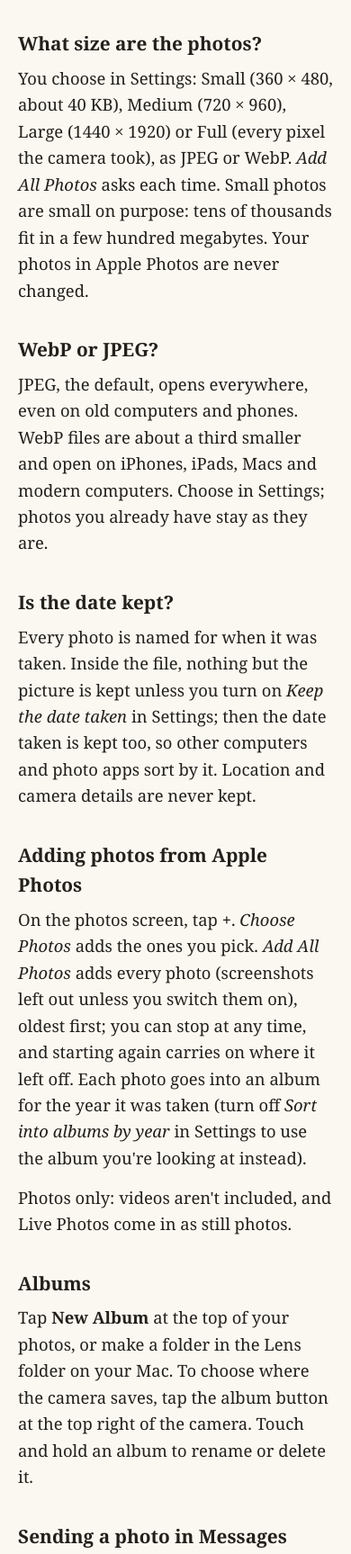
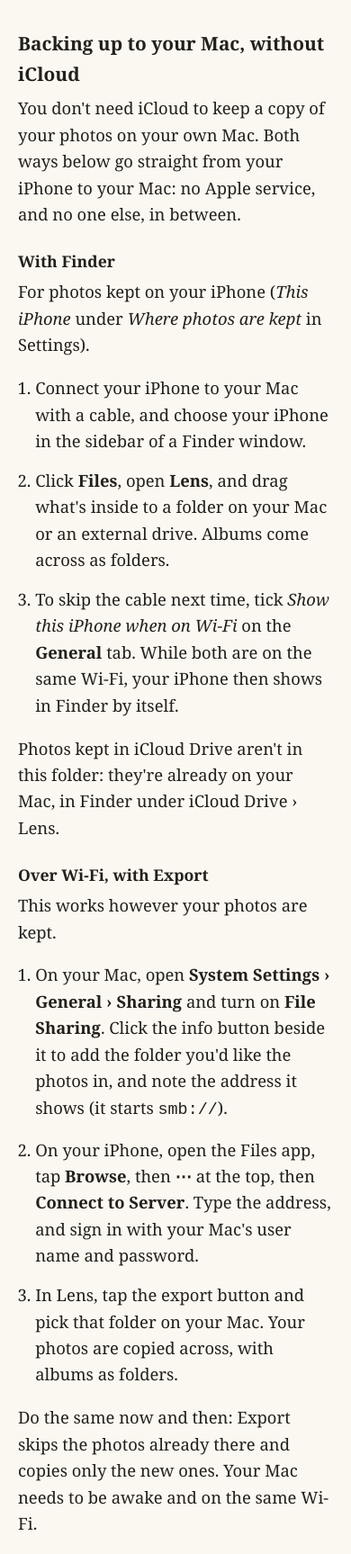
Before and after one commit to KananEisley/byway-site, a plain HTML site: page lens/support/index.html in a window 390 px wide. Shown: the part 1484-3211 px from the top of the page at 90% size. Drawn offline with Linux system fonts and the light colour scheme.

Commit message:
Lens help: backing up to your Mac, without iCloud (#13)
* Lens help: backing up to your Mac, without iCloud

With Finder (Lens's folder on the iPhone shows in Finder's Files tab, by
cable or Wi-Fi) or over Wi-Fi through the Mac's File Sharing and Lens's
Export, straight from the iPhone to the Mac.

Co-Authored-By: Claude Opus 5.5 <noreply@anthropic.com>
Claude-Session: https://claude.ai/code/session_01FY8Ki9343XKvozgQXWufPz

* Help pages: style numbered steps and small headings

Co-Authored-By: Claude Opus 5.5 <noreply@anthropic.com>
Claude-Session: https://claude.ai/code/session_01FY8Ki9343XKvozgQXWufPz

---------

Co-authored-by: Claude <noreply@anthropic.com>

```diff
--- a/doc.css
+++ b/doc.css
@@ -16,6 +16,7 @@ h1 { font-weight: 600; font-size: 2.2rem; letter-spacing: -0.02em; margin: 0 0 0
 h2 { font-weight: 600; font-size: 1.3rem; margin: 2.2rem 0 0.4rem; }
 .lede { color: var(--soft); font-size: 1.3rem; margin: 0 0 2rem; }
 p, li { margin: 0 0 0.9rem; }
-ul { padding-left: 1.2rem; }
+ul, ol { padding-left: 1.2rem; }
+h3 { font-weight: 600; font-size: 1.1rem; margin: 1.5rem 0 0.3rem; }
 a { color: var(--accent); }
 footer { border-top: 1px solid var(--rule); margin-top: 3rem; padding-top: 1rem; color: var(--soft); font-size: 0.95rem; }
--- a/lens/support/index.html
+++ b/lens/support/index.html
@@ -25,6 +25,25 @@
     <p>On the photos screen, tap the export button (the box with an arrow) and pick a folder: on your iPhone, in iCloud Drive, or on a USB-C or Lightning flash drive plugged into your iPhone. Everything is copied, with albums as folders; open an album first to copy just that one, or use <strong>Select</strong> to pick photos. If you stop part way, exporting again carries on and skips what's already there.</p>
     <p>For copies most like your originals, add your photos at <em>Full</em> size as <em>JPEG</em>, and turn on <em>Keep the date taken</em> so other computers sort them by date.</p>
 
+    <h2 id="mac-backup">Backing up to your Mac, without iCloud</h2>
+    <p>You don't need iCloud to keep a copy of your photos on your own Mac. Both ways below go straight from your iPhone to your Mac: no Apple service, and no one else, in between.</p>
+    <h3>With Finder</h3>
+    <p>For photos kept on your iPhone (<em>This iPhone</em> under <em>Where photos are kept</em> in Settings).</p>
+    <ol>
+      <li>Connect your iPhone to your Mac with a cable, and choose your iPhone in the sidebar of a Finder window.</li>
+      <li>Click <strong>Files</strong>, open <strong>Lens</strong>, and drag what's inside to a folder on your Mac or an external drive. Albums come across as folders.</li>
+      <li>To skip the cable next time, tick <em>Show this iPhone when on Wi-Fi</em> on the <strong>General</strong> tab. While both are on the same Wi-Fi, your iPhone then shows in Finder by itself.</li>
+    </ol>
+    <p>Photos kept in iCloud Drive aren't in this folder: they're already on your Mac, in Finder under iCloud Drive › Lens.</p>
+    <h3>Over Wi-Fi, with Export</h3>
+    <p>This works however your photos are kept.</p>
+    <ol>
+      <li>On your Mac, open <strong>System Settings › General › Sharing</strong> and turn on <strong>File Sharing</strong>. Click the info button beside it to add the folder you'd like the photos in, and note the address it shows (it starts <code>smb://</code>).</li>
+      <li>On your iPhone, open the Files app, tap <strong>Browse</strong>, then <strong>⋯</strong> at the top, then <strong>Connect to Server</strong>. Type the address, and sign in with your Mac's user name and password.</li>
+      <li>In Lens, tap the export button and pick that folder on your Mac. Your photos are copied across, with albums as folders.</li>
+    </ol>
+    <p>Do the same now and then: Export skips the photos already there and copies only the new ones. Your Mac needs to be awake and on the same Wi-Fi.</p>
+
     <h2>What size are the photos?</h2>
     <p>You choose in Settings: Small (360 × 480, about 40 KB), Medium (720 × 960), Large (1440 × 1920) or Full (every pixel the camera took), as JPEG or WebP. <em>Add All Photos</em> asks each time. Small photos are small on purpose: tens of thousands fit in a few hundred megabytes. Your photos in Apple Photos are never changed.</p>
 
@@ -46,7 +65,7 @@
 
     <h2>A new iPhone</h2>
     <p>Sign in to the same Apple Account with iCloud Drive on, install Lens, and your photos and albums are there. Deleting the app doesn't delete your photos from iCloud Drive. Photos kept only on your iPhone are not in iCloud: export them before you change phones.</p>
-    <p>Lens keeps a second copy of your photos in an open format. It's on the same Apple Account as Apple Photos, so for a backup that's truly separate, export to a flash drive or computer now and then.</p>
+    <p>Lens keeps a second copy of your photos in an open format. It's on the same Apple Account as Apple Photos, so for a backup that's truly separate, export to a flash drive now and then, or <a href="#mac-backup">back up to your Mac</a>.</p>
 
     <h2>Privacy</h2>
     <p>Lens collects nothing. See the <a href="../privacy/">privacy policy</a>.</p>
```
